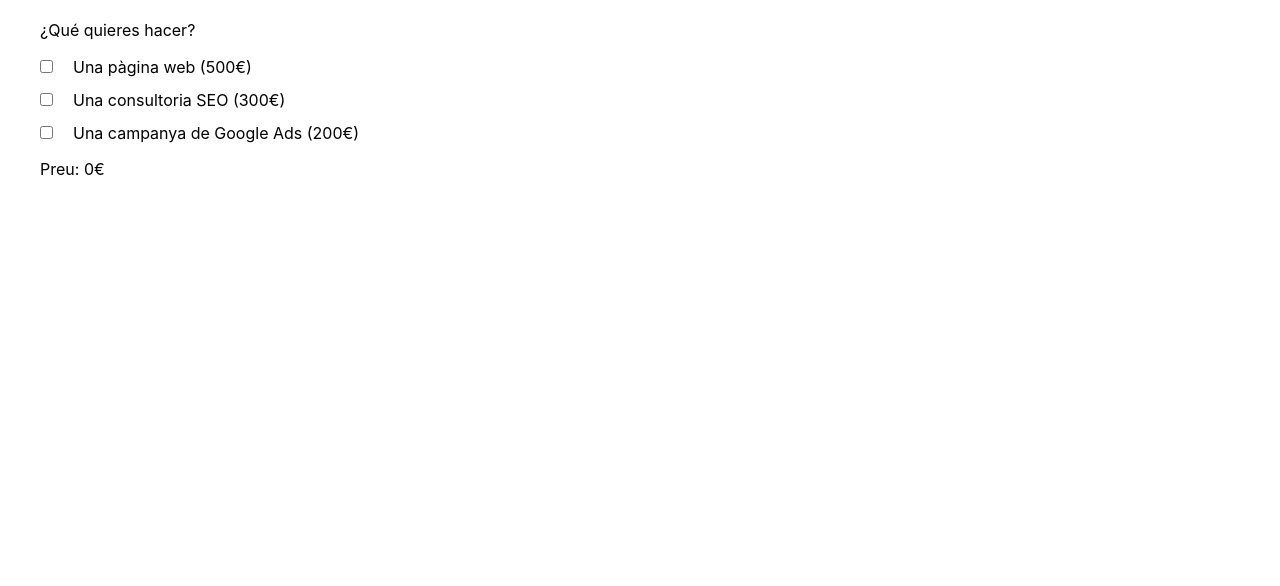
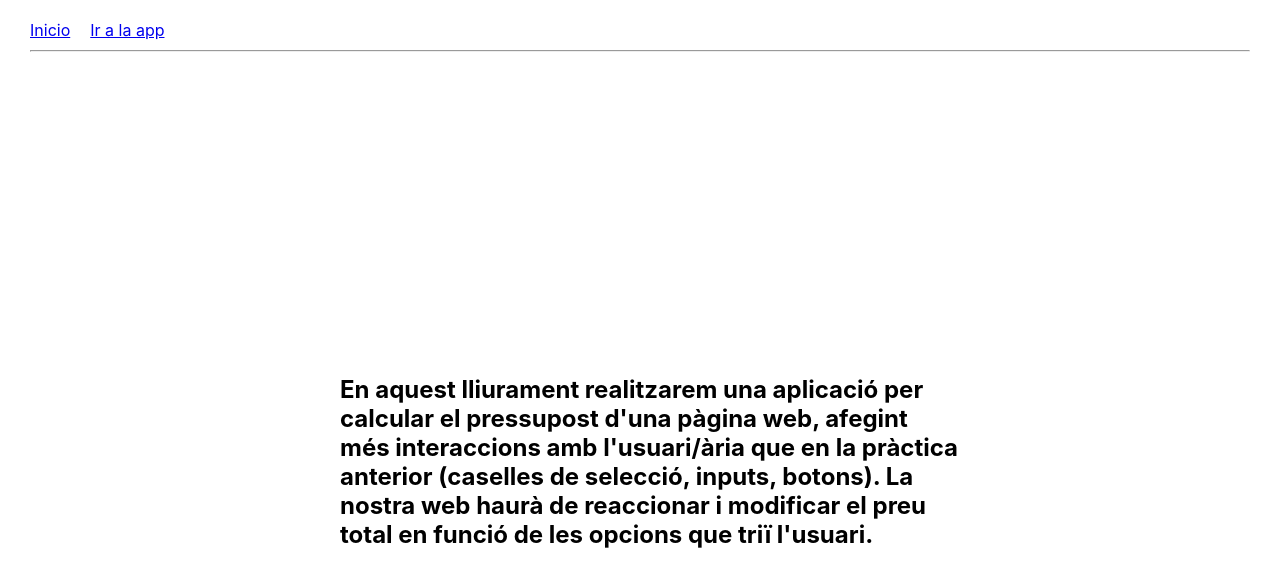
Before and after one commit to franciscodiegonobre/sprint-7, a React (Create React App) app: page / in a window 1280 px wide. Shown: the top 586 px of the page. Built offline with nearby package versions, Linux system fonts and the light colour scheme.

Commit message:
ejercicio-5

```diff
--- a/package.json
+++ b/package.json
@@ -8,6 +8,7 @@
     "@testing-library/user-event": "^13.5.0",
     "react": "^18.2.0",
     "react-dom": "^18.2.0",
+    "react-router-dom": "^6.8.0",
     "react-scripts": "5.0.1",
     "web-vitals": "^2.1.4"
   },
--- a/src/App.css
+++ b/src/App.css
@@ -32,3 +32,15 @@
   border-radius: 10px;
   padding: 5px;
 }
+
+.welcome-page {
+  width: 100%;
+  height: 100vh;
+  display: flex;
+  justify-content: center;
+  align-items: center;
+}
+
+.container {
+  width: 50vw;
+}
--- /dev/null
+++ b/src/components/Welcome.js
@@ -0,0 +1,16 @@
+export default function Welcome() {
+  return (
+    <div className="welcome-page">
+      <div className="container">
+        <h2>
+          En aquest lliurament realitzarem una aplicació per calcular el
+          pressupost d'una pàgina web, afegint més interaccions amb
+          l'usuari/ària que en la pràctica anterior (caselles de selecció,
+          inputs, botons). La nostra web haurà de reaccionar i modificar el preu
+          total en funció de les opcions que triï l'usuari.
+        </h2>
+        {/* <button onClick={props.toggle}>Començar</button> */}
+      </div>
+    </div>
+  );
+}
--- a/src/index.js
+++ b/src/index.js
@@ -1,13 +1,23 @@
-import React from 'react';
-import ReactDOM from 'react-dom/client';
-import './index.css';
-import App from './App';
-import reportWebVitals from './reportWebVitals';
+import React from "react";
+import ReactDOM from "react-dom/client";
+import "./index.css";
+import App from "./App";
+import reportWebVitals from "./reportWebVitals";
+import { BrowserRouter, Routes, Route, Link } from "react-router-dom";
+import Welcome from "./components/Welcome";
 
-const root = ReactDOM.createRoot(document.getElementById('root'));
+const root = ReactDOM.createRoot(document.getElementById("root"));
 root.render(
   <React.StrictMode>
-    <App />
+    <BrowserRouter>
+      <Link to="/">Inicio</Link>
+      <Link to="/app">Ir a la app</Link>
+      <hr />
+      <Routes>
+        <Route exact path="/" element={<Welcome />} />
+        <Route exact path="/app" element={<App />} />
+      </Routes>
+    </BrowserRouter>
   </React.StrictMode>
 );
 
```
Also changed, not shown: 1 other file (tests, documents, lock files or other folders).
